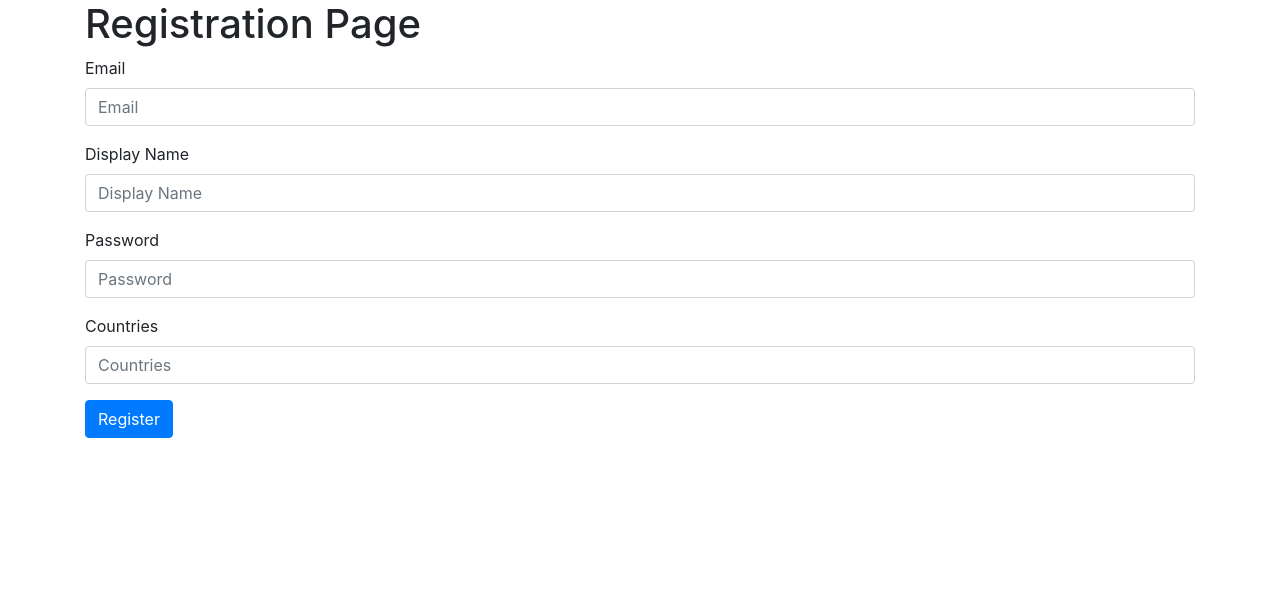
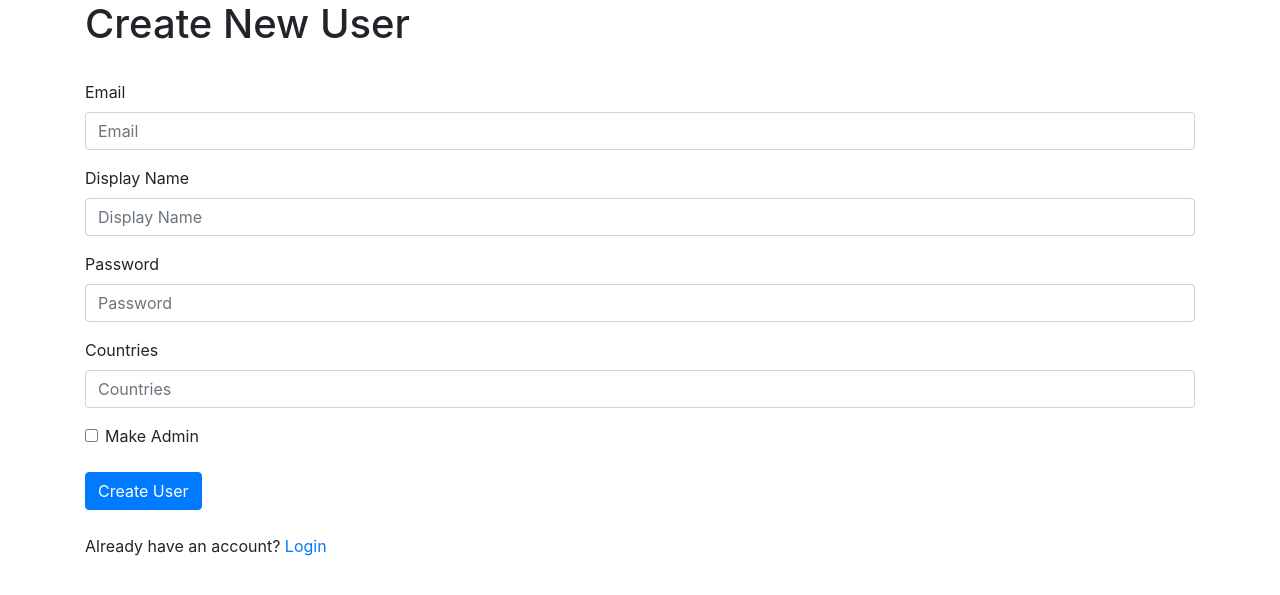
Before and after one commit to hemantsh/elasticfscrawler, a Flask app: template UI/templates/register.html in a window 1280 px wide. Shown: the top 595 px of the page. Run offline with Flask 3, Linux system fonts and the light colour scheme; the template is opened without the code that fills it, so the values that code supplies are empty; the visitor is signed in with stand-in values (Sample User, id 1); some libraries are stand-ins or nearby versions.

Commit message:
Admin Panel Created
Created ' Admi Panel' and worked over the all the fields of it.

```diff
--- a/UI/app.py
+++ b/UI/app.py
@@ -12,6 +12,7 @@ from dotenv  import load_dotenv
 from flask_login import current_user
 from pathlib import Path
 bcrypt = Bcrypt()
+from werkzeug.security import generate_password_hash
 
 dotenv_path = Path('../.env')
 User = Path('../sql_db/create_table')
@@ -32,13 +33,16 @@ app.config['SQLALCHEMY_DATABASE_URI'] = 'mysql://root:RKKanika_SinghalBiz4_@127.
 es = Elasticsearch(host,basic_auth=(user,password),verify_certs=False)
 db = SQLAlchemy(app)
 
+
+
+
 # Define User model
 class User(UserMixin, db.Model):
     id = db.Column(db.Integer, primary_key=True)
     email = db.Column(db.String(100), unique=True, nullable=False)
     displayname = db.Column(db.String(100), nullable=False)
     password = db.Column(db.String(100), nullable=False)  # Storing the encrypted password
-    is_admin = db.Column(db.Boolean, default=False)
+    is_admin = db.Column(db.Boolean, default=True)
     countries = db.Column(db.String(200), nullable=True)
 
     def set_password(self, password):
@@ -76,11 +80,6 @@ def index():
     return redirect(url_for('login'))
 
 
-# @app.route('/home/')
-# @login_required
-# def home():
-#     return render_template('results.html', displayname=current_user.displayname)
-
 @app.route('/register', methods=['GET', 'POST'])
 def register():
     if request.method == 'POST':
@@ -114,16 +113,24 @@ def register():
         flash('User registered successfully with email: {}'.format(email), 'success')
         return redirect(url_for('login'))
 
-    # GET request
-    if current_user.is_authenticated:
-        # User is logged in, pre-fill form fields
-        email = current_user.email
-        displayname = current_user.displayname
-        countries = current_user.countries
-        return render_template('register.html', title='My Profile', email=email, displayname=displayname, countries=countries, save_button=True)
-    else:
-        # User is not logged in, render registration form
-        return render_template('register.html', title='Registration')
+    # # GET request
+    # if current_user.is_authenticated:
+    #     # User is logged in, pre-fill form fields
+    #     email = current_user.email
+    #     displayname = current_user.displayname
+    #     countries = current_user.countries
+    #     return render_template('register.html')
+    # else:
+    #     # User is not logged in, render registration form
+    #     return render_template('register.html')
+
+
+    #     # GET request
+    # title = 'Registration'
+    # if current_user.is_authenticated:
+    #     title = 'My Profile'
+
+    return render_template('register.html')
 
 
 @app.route('/login', methods=['GET', 'POST'])
@@ -133,11 +140,13 @@ def login():
         password = request.form['password']
 
         user = User.query.filter_by(email=email).first()
-
         if user and user.check_password(password):
             login_user(user)
-            flash('Login successful!', 'success')
-            return redirect(url_for('home'))
+            if user.is_admin:
+                return redirect(url_for('admin_home'))  # Redirect to admin homepage if user is admin
+            else:
+                flash('Login successful!', 'success')
+                return redirect(url_for('home'))
         else:
             flash('Invalid email or password. Please try again.', 'danger')
             return redirect(url_for('login'))
@@ -145,11 +154,12 @@ def login():
     return render_template('login.html')
 
 
+
 @app.route('/logout')
 @login_required
 def logout():
     logout_user()
-    return redirect(url_for('index'))
+    return redirect(url_for('login'))
 
 
 @app.route('/search/results', methods=['POST'])
@@ -178,7 +188,21 @@ def search():
 @app.route('/home/')
 @login_required
 def home():
-    return render_template('results.html', displayname=current_user.displayname)
+    return render_template('results.html')
+
+
+@app.route('/admin/home')
+@login_required
+def admin_home():
+    if not current_user.is_admin:
+        flash('Access denied. You are not an admin.', 'danger')
+        return redirect(url_for('home'))
+    return render_template('admin_home.html')
+
+
+@app.route('/admin/report')
+def report():
+    return render_template('generate_report.html')
 
 
 if __name__ == '__main__':
--- a/UI/templates/index.html
+++ b/UI/templates/index.html
@@ -38,7 +38,6 @@
     {% include "navigation.html" %}
 
     <div class="container">
-        <h4>Welcome, {{ displayname }}</h4>
 
     {% block body %}
 
--- a/UI/templates/register.html
+++ b/UI/templates/register.html
@@ -3,39 +3,77 @@
 <head>
     <meta charset="UTF-8">
     <meta name="viewport" content="width=device-width, initial-scale=1.0">
-    <title>{% if title %}{{ title }}{% else %}Registration{% endif %}</title>
+    <title>
+        {% if current_user %}
+            {% if current_user.is_admin %}
+                Create New User
+            {% else %}
+                My Profile
+            {% endif %}
+        {% else %}
+            Registration
+        {% endif %}
+    </title>
     <!-- Bootstrap CSS -->
     <link href="https://stackpath.bootstrapcdn.com/bootstrap/4.5.2/css/bootstrap.min.css" rel="stylesheet">
 </head>
+
 <body>
 <div class="container">
-    <h1>{% if title == 'My Profile' %}My Profile{% else %}Registration Page{% endif %}</h1>
+    {% if current_user %}
+        {% if current_user.is_admin %}
+            <h1>Create New User</h1><br/>
+        {% else %}
+            <h1>My Profile</h1><br/>
+        {% endif %}
+    {% else %}
+        <h1>Registration</h1><br/>
+    {% endif %}
     <form id="registrationForm" action="/register" method="post">
         <div class="form-group">
             <label for="email">Email</label>
-            <input type="email" class="form-control" id="email" name="email" placeholder="Email" {% if email %}value="{{ email }}"{% endif %}>
+            <input type="email" class="form-control" id="email" name="email" placeholder="Email" {% if current_user and not current_user.is_admin %}value="{{ current_user.email }}"{% endif %}>
         </div>
         <div class="form-group">
             <label for="displayname">Display Name</label>
-            <input type="text" class="form-control" id="displayname" name="displayname" placeholder="Display Name" {% if displayname %}value="{{ displayname }}"{% endif %}>
+            <input type="text" class="form-control" id="displayname" name="displayname" placeholder="Display Name" {% if current_user and not current_user.is_admin %}value="{{ current_user.displayname }}"{% endif %}>
         </div>
         <div class="form-group">
             <label for="password">Password</label>
             <input type="password" class="form-control" id="password" name="password" placeholder="Password">
         </div>
         {% if not current_user %}
-        <div class="form-group">
-            <label for="confirm_password">Confirm Password</label>
-            <input type="password" class="form-control" id="confirm_password" name="confirm_password" placeholder="Confirm Password">
-        </div>
+            <div class="form-group">
+                <label for="confirm_password">Confirm Password</label>
+                <input type="password" class="form-control" id="confirm_password" name="confirm_password" placeholder="Confirm Password">
+            </div>
         {% endif %}
         <div class="form-group">
             <label for="countries">Countries</label>
-            <input type="text" class="form-control" id="countries" name="countries" placeholder="Countries" {% if countries %}value="{{ countries }}"{% endif %}>
+            <input type="text" class="form-control" id="countries" name="countries" placeholder="Countries" {% if current_user and not current_user.is_admin %}value="{{ current_user.countries }}"{% endif %}>
         </div>
-        <button type="submit" class="btn btn-primary">{% if save_button %}Save{% else %}Register{% endif %}</button>
+        {% if current_user and current_user.is_admin %}
+            <div class="form-check">
+                <input type="checkbox" class="form-check-input" id="make_admin" name="make_admin">
+                <label class="form-check-label" for="make_admin">Make Admin</label>
+            </div>
+        {% endif %}
+        <br/>
+        <button type="submit" class="btn btn-primary">
+            {% if current_user %}
+                {% if current_user.is_admin %}
+                    Create User
+                {% else %}
+                    Save
+                {% endif %}
+            {% else %}
+                Register
+            {% endif %}
+        </button>
     </form>
     <div id="toast" style="display: none;"></div>
+    <br/>
+    <p>Already have an account? <a href="{{ url_for('login') }}">Login</a></p>
 </div>
 
 <!-- Bootstrap JS -->
```
Also changed, not shown: UI/templates/admin_home.html (added, +7 -0 lines), UI/templates/generate_report.html (added, +56 -0 lines), UI/templates/navigation.html (+13 -11 lines).
